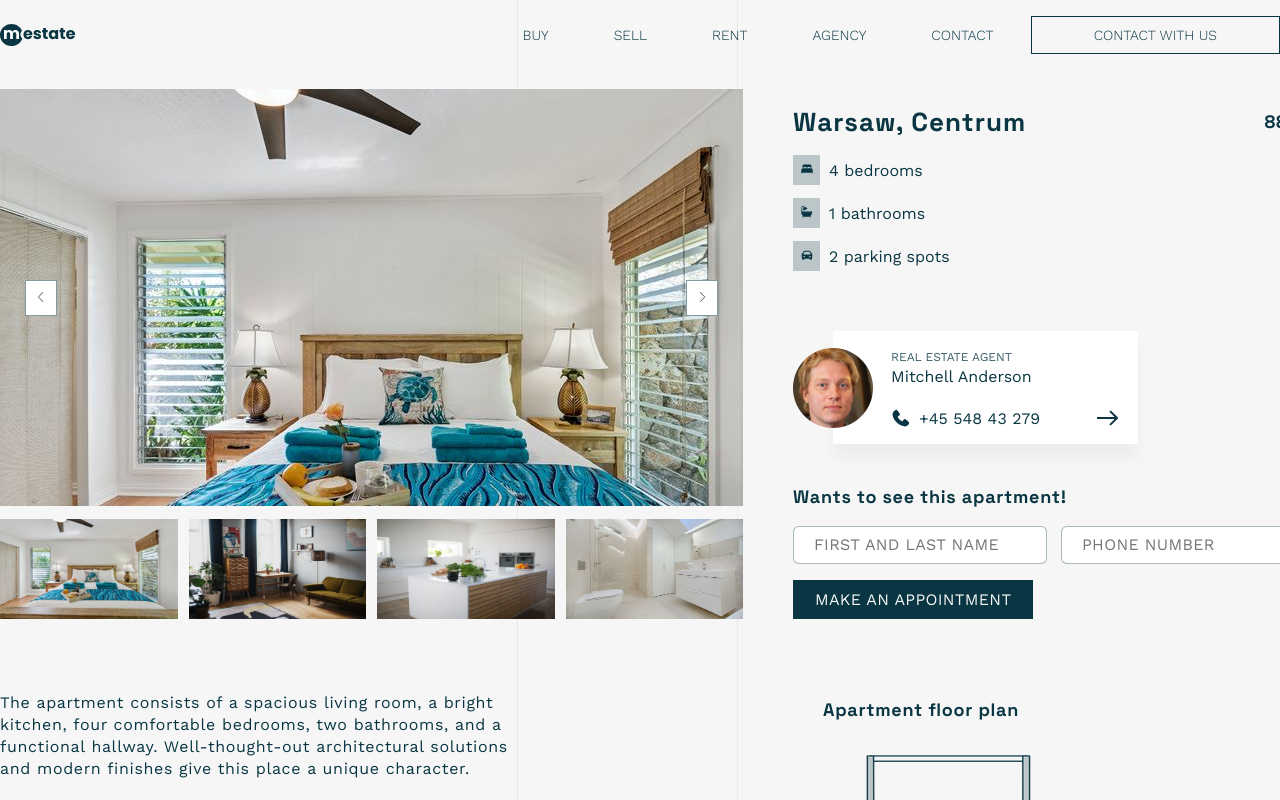
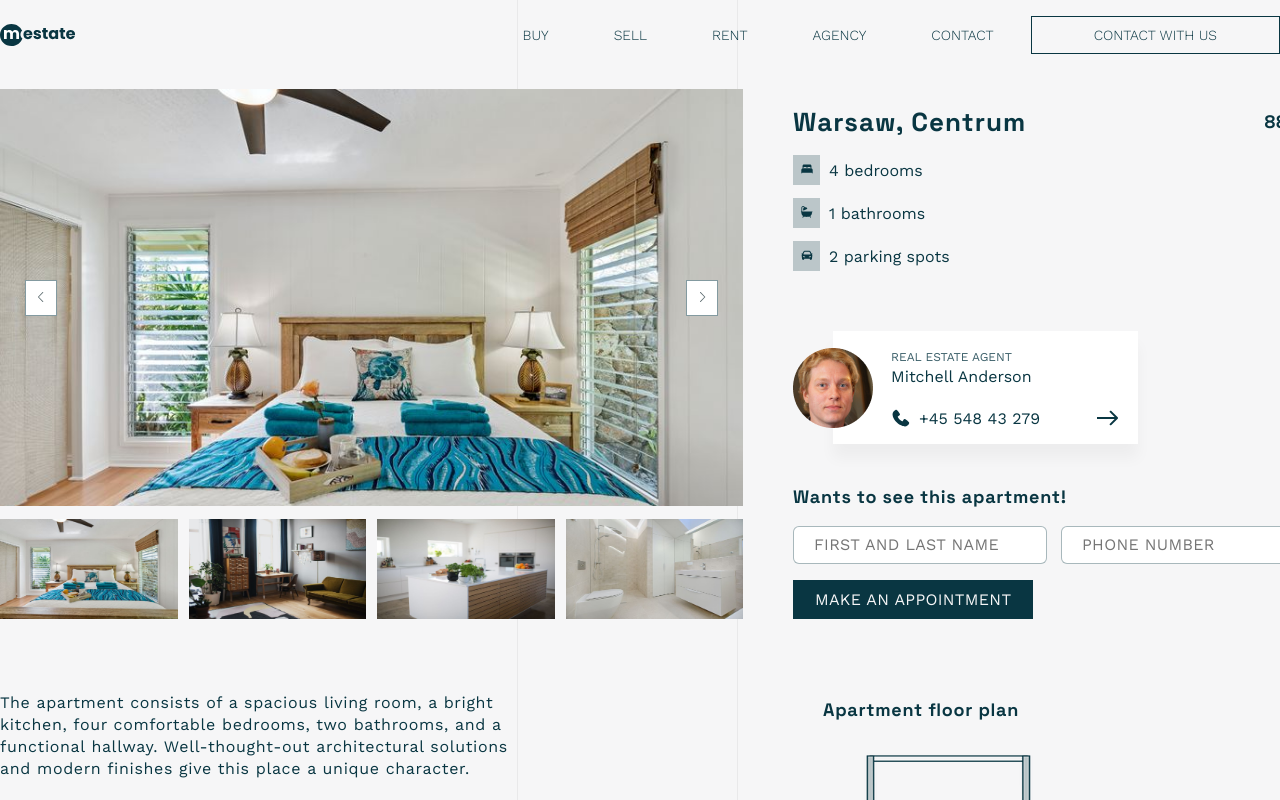
Before and after one commit to OlaHeklaDesign/meastate, a React (Create React App) app: page /offert/1 in a window 1280 px wide. Shown: the top 800 px of the page. Built offline with nearby package versions, Linux system fonts and the light colour scheme.

Commit message:
SliderOffert funcionality added

```diff
--- a/src/Components/OffertSlider/OffertSlider.css
+++ b/src/Components/OffertSlider/OffertSlider.css
@@ -45,4 +45,26 @@
   width: 100%;
   max-height: 100px;
   height: 100%;
+  cursor: pointer;
 }
+
+.offert-slider {
+  overflow: hidden;
+  width: 743px;
+  margin: 0 auto;
+}
+
+.offert-slides {
+  display: flex;
+  align-items: start;
+  overflow: hidden;
+  width: 2972px;
+  }
+
+.offert-slides img {
+    min-width: 743px;
+}
+
+.offert-slider-prevBtn, .offert-slider-nextBtn {
+  cursor: pointer;
+}
--- a/src/Components/OffertSlider/OffertSlider.jsx
+++ b/src/Components/OffertSlider/OffertSlider.jsx
@@ -1,7 +1,8 @@
-import React from 'react';
+import React, { useState } from 'react';
 import './OffertSlider.css';
 import arrowNext from '../Assets/offer-arrow-next.svg';
 import arrowPrev from '../Assets/offer-arrow-prew.svg';
+import all_offers from '../Assets/all_offers';
 
 
 
@@ -9,22 +10,62 @@ const OffertSlider = (props) => {
 
   const {property} = props;
 
+  const [currentState, setCurrentState] = useState(0);
+
+
+  const nextSlide = () => {
+    setCurrentState((prevSlide) => (prevSlide + 1) % slidesCount);
+  };
+
+  const prevSlide = () => {
+    setCurrentState((prevSlide) => {
+      let targetState;
+      if (prevSlide === 0) {
+        targetState = 3;
+      } else {
+        targetState = prevSlide - 1;
+      }
+      return targetState;
+    });
+  };
+
+  if (currentState === 4) {
+    setCurrentState(0);
+  }
+
+
+  const slideWidth = 743;
+  const slidesCount = 4;
+
+  const sliderStyle = {
+    transform: `translateX(${-currentState * slideWidth}px)`,
+    transition: 'transform 0.5s ease-in-out',
+  };
+
+  const handleThumbnailClick = (index) => {
+    setCurrentState(index);
+  }
+
   return (
     <div className='offertslider'>
-      <div className="offertslider-mainimg">
-        <img src={property.additionalImages[0]} alt="" />
+      <div className="offertslider-mainimg offert-slider">
+        <div className="offert-slides" style={sliderStyle}>
+        {property.additionalImages.map((image, index) => (
+          <img key={index} src={image} />
+        ))}
+        </div>
         <div className="offertslider-buttons">
-          <button>
+          <button onClick={prevSlide} className='offert-slider-prevBtn'>
             <img src={arrowPrev} alt="arrow" />
           </button>
-          <button>
+          <button onClick={nextSlide} className='offert-slider-nextBtn'>
             <img src={arrowNext} alt="arrow" />
           </button>
         </div>
       </div>
       <div className="offertslider-images">
         {property.additionalImages.map((image, index) => (
-          <img key={index} src={image} />
+          <img key={index} src={image} onClick={() => handleThumbnailClick(index)}/>
         ))}
       </div>
     </div>
```
